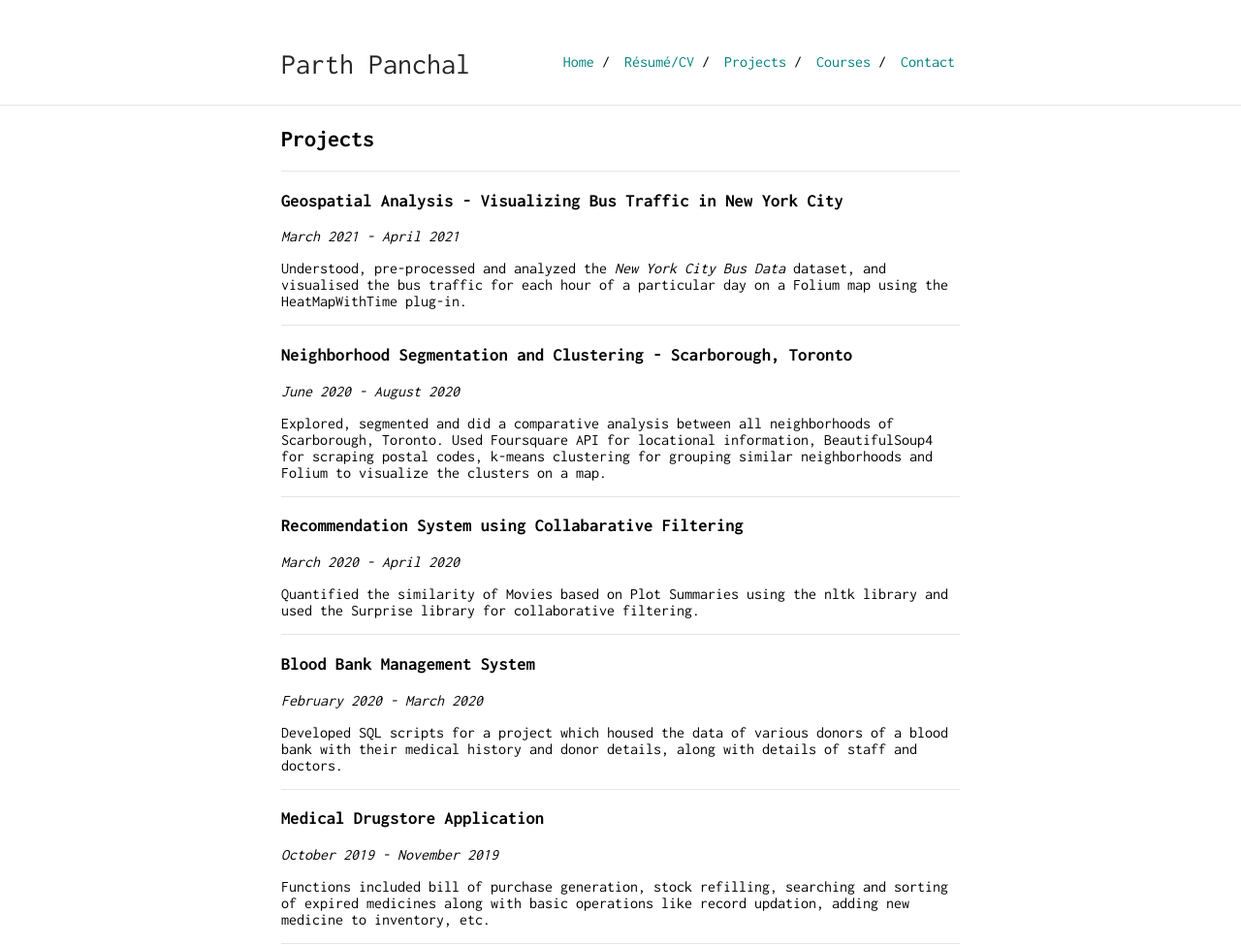
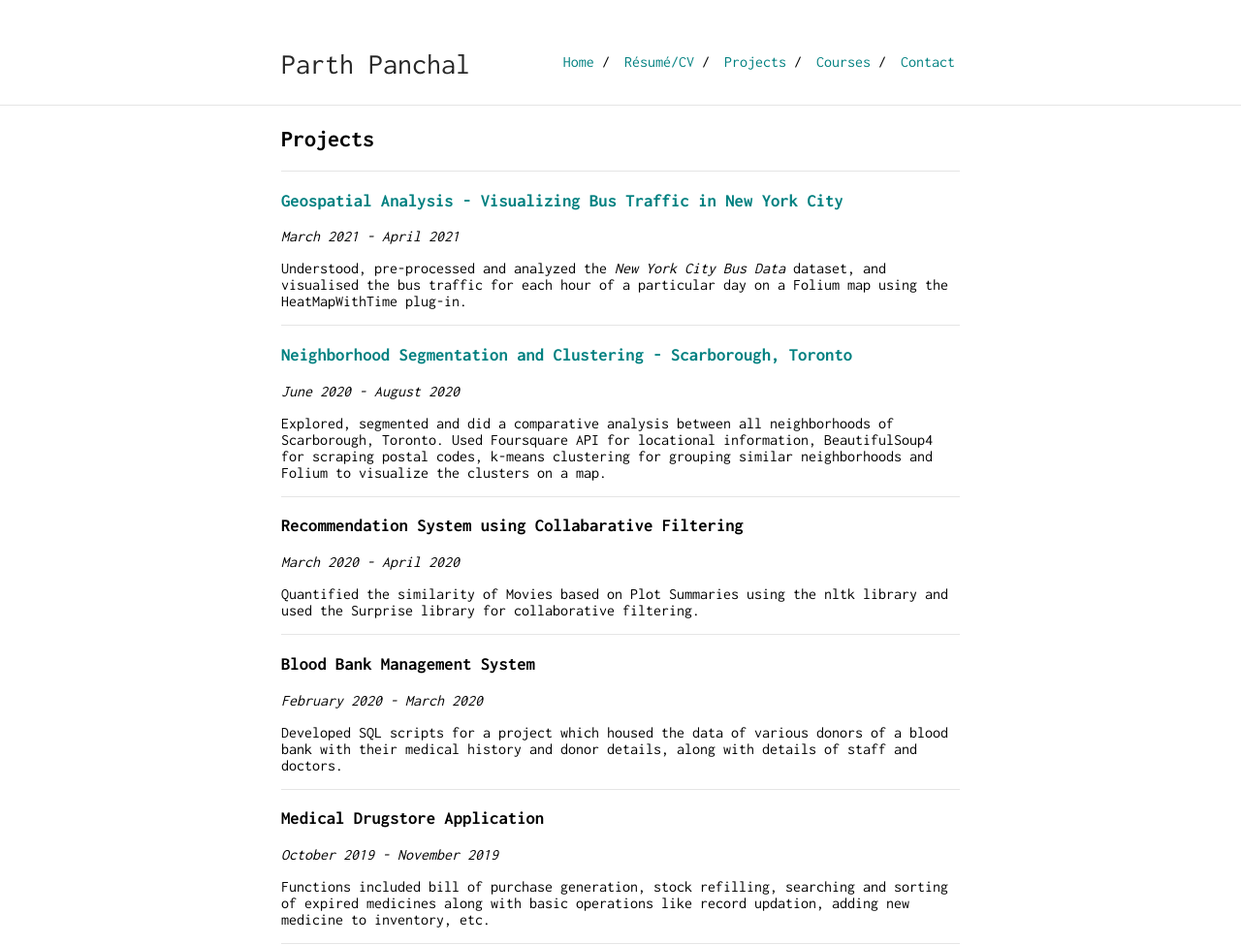
Before and after one commit to parth-panchal/parth-panchal.github.io, a Jekyll site: the page built from projects.md, in a window 1280 px wide. Shown: the whole page at 97% size. Built offline with Jekyll 4.4.1, drawn with Linux system fonts in a browser that asks for light colours; our own code applies the rules of GitHub Pages for plain Markdown files.

```diff
--- a/projects.md
+++ b/projects.md
@@ -6,7 +6,7 @@ layout: default
 
 ---
 
-### **Geospatial Analysis - Visualizing Bus Traffic in New York City**
+### **[Geospatial Analysis - Visualizing Bus Traffic in New York City]()**
 
 *March 2021 - April 2021*
 
@@ -14,7 +14,7 @@ Understood, pre-processed and analyzed the *New York City Bus Data* dataset, and
 
 ---
 
-### **Neighborhood Segmentation and Clustering - Scarborough, Toronto**
+### **[Neighborhood Segmentation and Clustering - Scarborough, Toronto](https://github.com/parth-panchal/data-science-capstone)**
 
 *June 2020 - August 2020*
 
```
